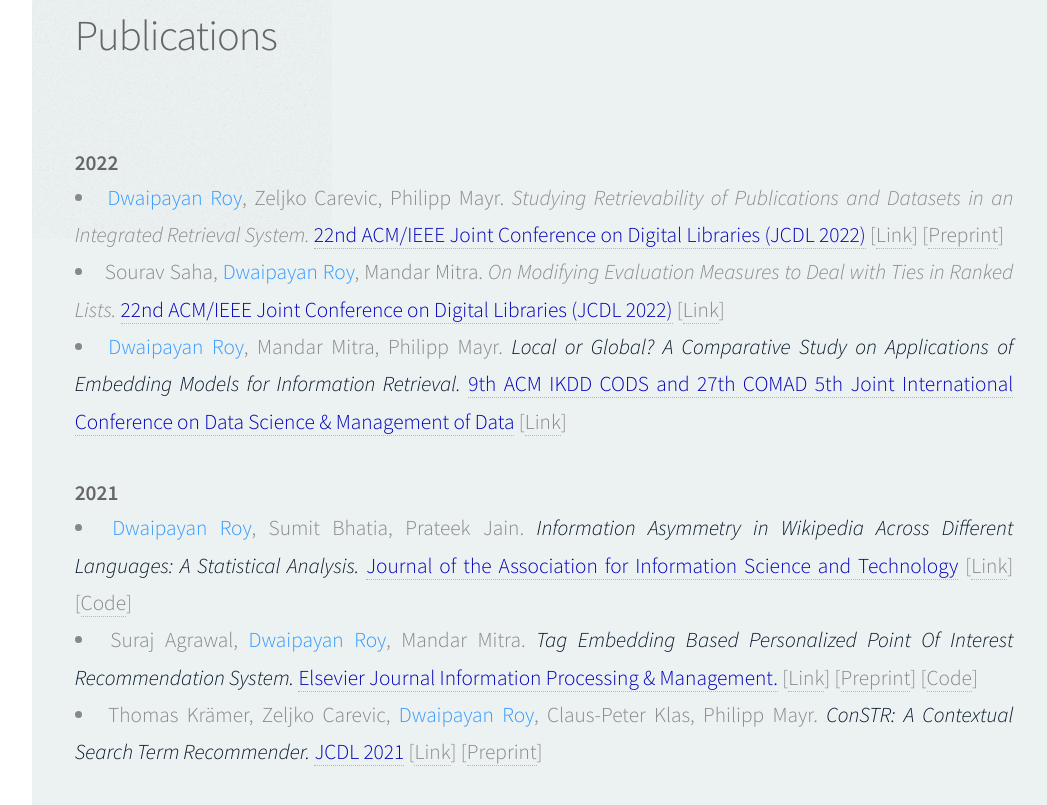
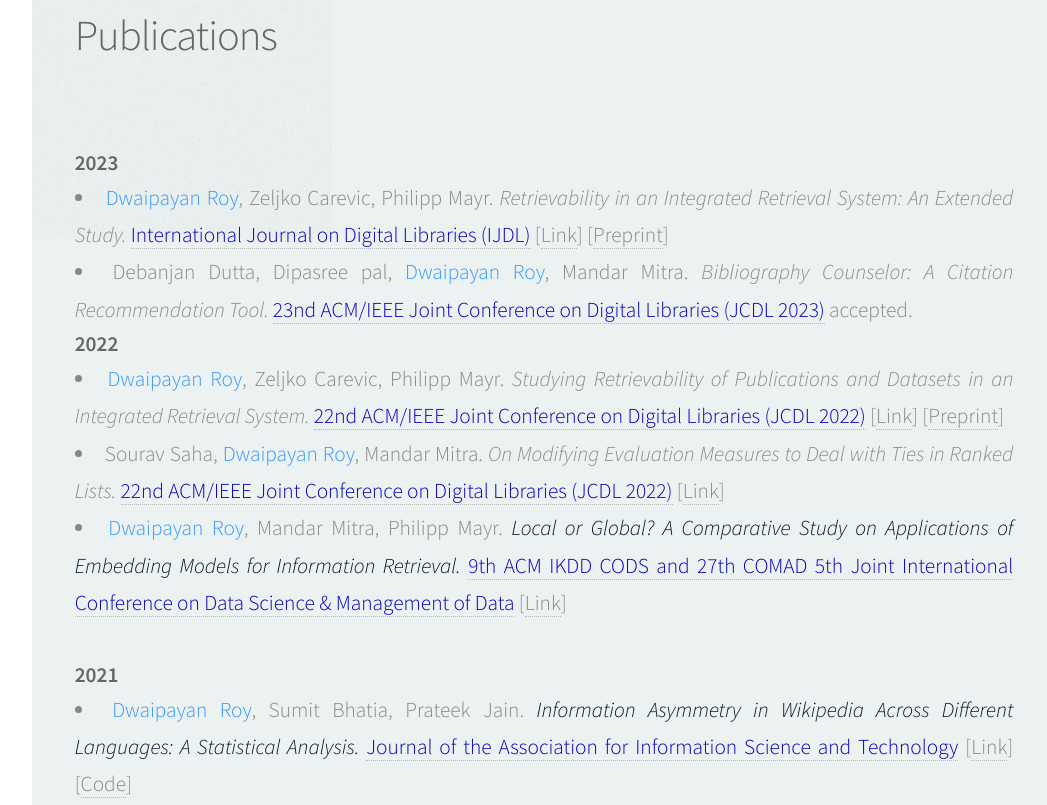
Before and after one commit to dwaipayanroy/dwaipayanroy.github.io, a plain HTML site: page index.html in a window 1280 px wide. Shown: the part 1489-2294 px from the top of the page, without its empty margins (224-1271 px from the left). Drawn offline with Linux system fonts and the light colour scheme; files whose address does not match are found by name.

Commit message:
updated april-2023

```diff
--- a/index.html
+++ b/index.html
@@ -336,6 +336,26 @@ Prior to that, I was a senior research fellow at <a href="http://www.isical.ac.i
 	  </header>
 
           <br>
+          <h4><b>2023</b> </h4>
+          <li>
+            <font color = "#3399FF">Dwaipayan Roy</font>, Zeljko Carevic, Philipp Mayr.
+            <i><font color="#001428"></font>Retrievability in an Integrated Retrieval System: An Extended Study.
+            </i>
+            <a href="https://www.springer.com/journal/799"><font color = "#0000bB">International Journal on Digital Libraries (IJDL)</font></a>
+            [<a href="https://doi.org/10.1007/s00799-023-00363-4" target="_blank">Link</a>]
+            [<a href="https://arxiv.org/abs/2303.15036" target="_blank">Preprint</a>]
+          </li>
+
+          <li>
+            Debanjan Dutta, Dipasree pal, <font color = "#3399FF">Dwaipayan Roy</font>, Mandar Mitra.
+            <i><font color="#001428"></font>Bibliography Counselor: A Citation Recommendation Tool.
+            </i>
+            <a href="https://2023.jcdl.org/"><font color = "#0000bB">23nd ACM/IEEE Joint Conference on Digital Libraries (JCDL 2023)</font></a>
+            accepted.
+            <!-- [<a href="https://doi.org/10.1007/s00799-023-00363-4" target="_blank">Link</a>] -->
+            <!-- [<a href="https://arxiv.org/abs/2303.15036" target="_blank">Preprint</a>] -->
+          </li>
+
           <h4><b>2022</b> </h4>
           <li>
             <font color = "#3399FF">Dwaipayan Roy</font>, Zeljko Carevic, Philipp Mayr.
@@ -539,21 +559,21 @@ Prior to that, I was a senior research fellow at <a href="http://www.isical.ac.i
             <font color = "#3399FF">Dwaipayan Roy</font>, Debasis Ganguly, Mandar Mitra, Gareth J. F. Jones.
             <i><font color="#001428">Word Vector Compositionality based Relevance Feedback using Kernel Density Estimation.</font></i>
             <font color = "#0000bB">CIKM 2016: 1281-1290</font>
-            [<a href="" target="_blank">Link</a>]
+            [<a href="https://dl.acm.org/doi/10.1145/2983323.2983750" target="_blank">Link</a>]
           </li>
 
           <li>
             <font color = "#3399FF">Dwaipayan Roy</font>, Debjyoti Paul, Mandar Mitra, Utpal Garain.
             <i><font color="#001428">Using Word Embeddings for Automatic Query Expansion.</font></i>
             <font color = "#0000bB"></font>
-            [<a href="https://www.aaai.org/ocs/index.php/WS/AAAIW16/paper/view/12635" target="_blank">Link</a>]
+            [<a href="https://arxiv.org/abs/1606.07608" target="_blank">Link</a>]
           </li>
 
           <li>
             <font color = "#3399FF">Dwaipayan Roy</font>, Debasis Ganguly, Mandar Mitra, Gareth J. F. Jones.
             <i><font color="#001428">Representing Documents and Queries as Sets of Word Embedded Vectors for Information Retrieval.</font></i>
             <font color = "#0000bB"></font>
-            [<a href="https://dl.acm.org/citation.cfm?id=2983750" target="_blank">Link - soon</a>]
+            [<a href="https://arxiv.org/abs/1606.07869" target="_blank">Link</a>]
             [<a href="papers/cikm2016.pdf" target="_blank">Preprint</a>]
           </li>
 
```
